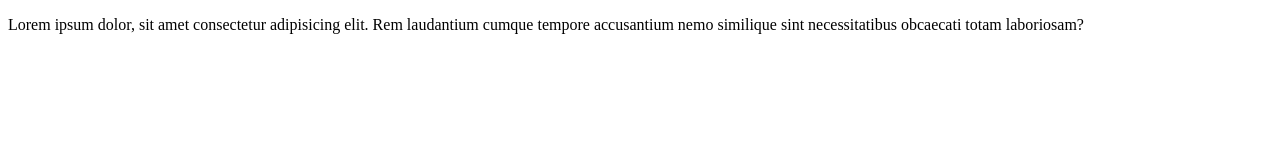
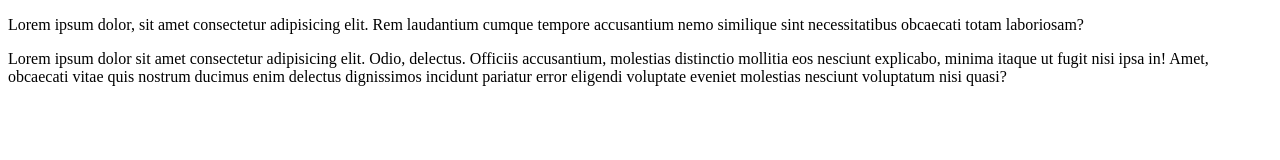
Before and after one commit to karshgit/learngit, a plain HTML site: page index.html in a window 1280 px wide. Drawn offline with Linux system fonts and the light colour scheme.

Commit message:
modified index file

```diff
--- a/index.html
+++ b/index.html
@@ -7,5 +7,7 @@
 </head>
 <body>
     <p>Lorem ipsum dolor, sit amet consectetur adipisicing elit. Rem laudantium cumque tempore accusantium nemo similique sint necessitatibus obcaecati totam laboriosam?</p>
+
+    <p>Lorem ipsum dolor sit amet consectetur adipisicing elit. Odio, delectus. Officiis accusantium, molestias distinctio mollitia eos nesciunt explicabo, minima itaque ut fugit nisi ipsa in! Amet, obcaecati vitae quis nostrum ducimus enim delectus dignissimos incidunt pariatur error eligendi voluptate eveniet molestias nesciunt voluptatum nisi quasi?</p>
 </body>
 </html>
```
